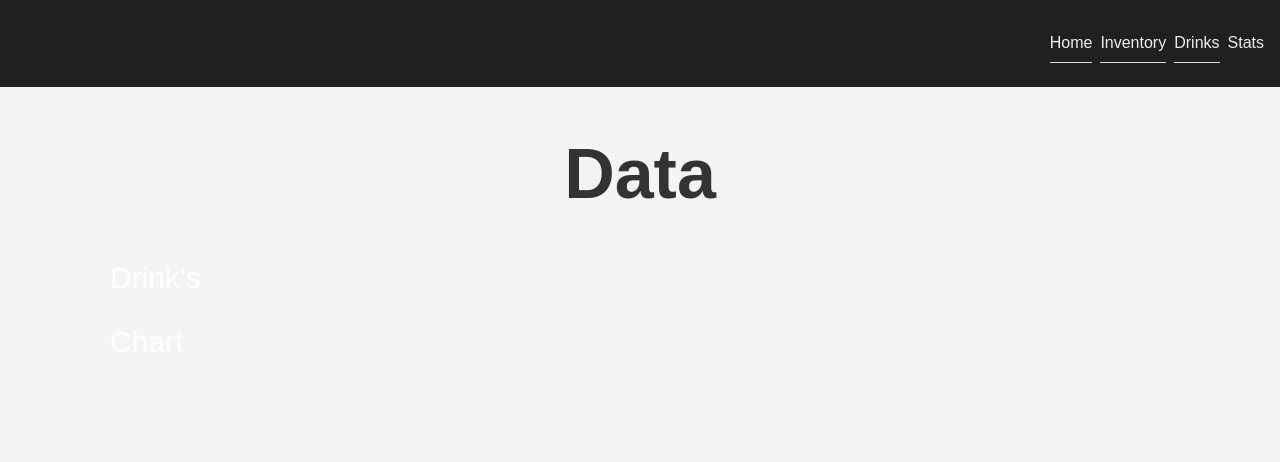
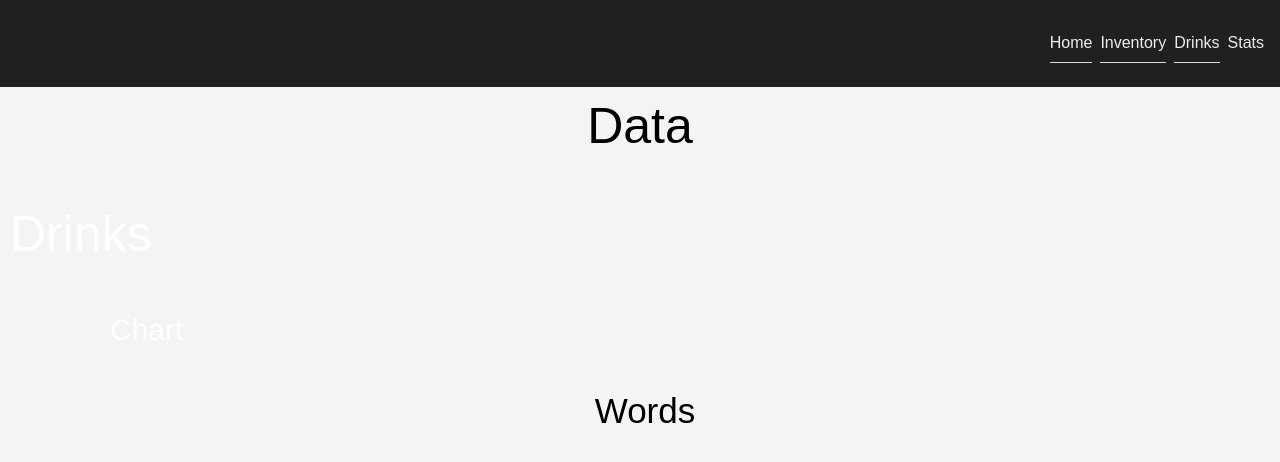
Before and after one commit to mitchellschul/spartahack9, a React (Create React App) app: page /datapage in a window 1280 px wide. Shown: the top 462 px of the page. Built offline with nearby package versions, Linux system fonts and the light colour scheme.

Commit message:
made words and text back

```diff
--- a/src/Css/DataPage.css
+++ b/src/Css/DataPage.css
@@ -1,30 +1,32 @@
-body {
-    background-color: black;
+.body {
+    background-color: white;
 }
 
 h1 {
     font-size: 70px;
     text-align: center;
-    color: white;
+    color: black;
 }
 
-h2 {
+.h2 {
     font-size: 35px;
     text-align: center;
-    color: white;
+    color: black;
 }
 
 .text {
-    color: white;
+    color: black;
     font-size: 30px;
     margin-left: 10px;
     text-align: center;
     display: inline-block;
-        float:inline-start;
 }
 
-.row {
-    display: inline-flex;
+.drink-chart {
+    text-align: left;
+    color: black;
+    font-size: 30px;
+    margin-left: 100px;
 }
 
 .fade-in {
@@ -32,13 +34,6 @@ h2 {
     text-align: center;
     margin-top: 10px;
     font-size: 50px;
-}
-
-.drink-chart {
-    text-align: left;
-    color: white;
-    font-size: 30px;
-    margin-left: 100px;
 }
 
 @keyframes fadeIn {
--- a/src/Views/DataPage.jsx
+++ b/src/Views/DataPage.jsx
@@ -4,15 +4,16 @@ import "../../src/CSS/DataPage.css";
 const DataPage = () => {
     return (
         <div className="fade-in">
-            <h1>Data</h1>
+            <div className ="h1">Data</div>
             <div>
+                <p>Drinks</p>
                 <div className='drink-chart'>
-                    <p>Drink's</p>
                     <p>Chart</p>
                 </div>
-            <div className="text">
-                <h2>Words</h2>
-            </div></div>
+                <div className="text">
+                    <div className='h2'>Words</div>
+                </div>
+            </div>
         </div>
     );
 }
```
